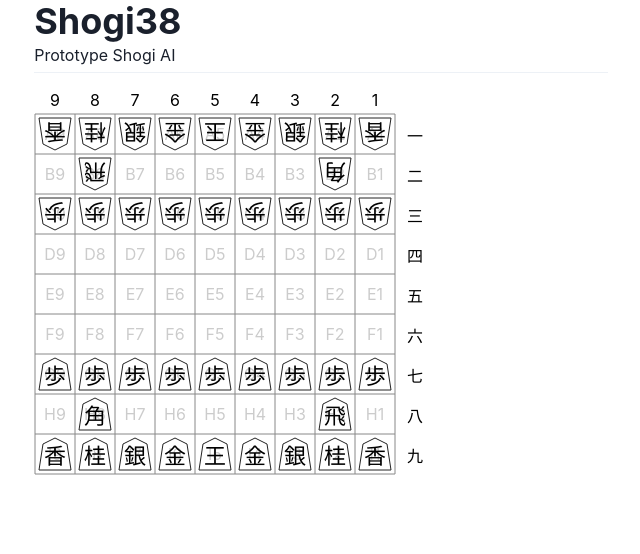
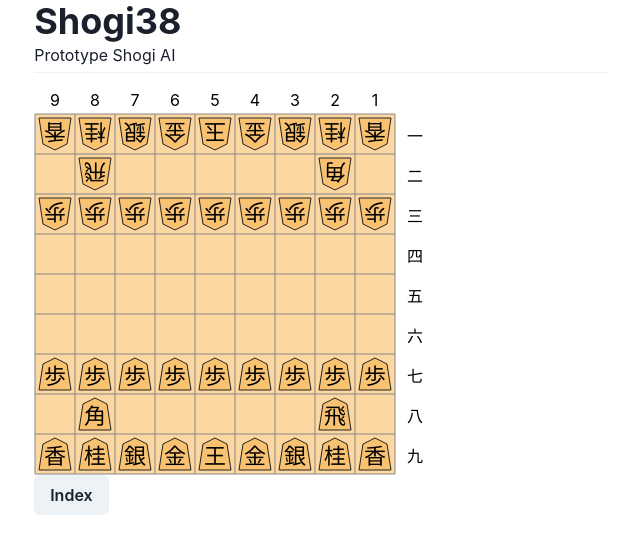
Before and after one commit to ma38su/shogi, a Next.js app: page / in a window 1280 px wide. Shown: the top 554 px of the page, without its empty margins (319-959 px from the left). Built offline with nearby package versions, Linux system fonts and the light colour scheme.

Commit message:
refactoring

```diff
--- /dev/null
+++ b/libs/VisibilityOption.ts
@@ -0,0 +1,6 @@
+type VisibilityOption = 'Index';
+
+const VisibilityOptions: readonly VisibilityOption[] = ['Index'] as const;
+
+export type { VisibilityOption }
+export { VisibilityOptions }
--- a/libs/components/BoardSvg.tsx
+++ b/libs/components/BoardSvg.tsx
@@ -1,6 +1,8 @@
 import React from "react";
+import { XYArray } from "../geometry";
 import { Color, PieceType } from "../shogi";
 import { generateGrid, polylinesToPath, polylineToPoints } from "../svg";
+import { VisibilityOption } from "../VisibilityOption";
 import { PieceSvg } from "./PieceSvg";
 
 const yLabel = ['A', 'B', 'C', 'D', 'E', 'F', 'G', 'H', 'I'];
@@ -26,16 +28,27 @@ const YLabel = React.memo(function YLabel() {
   )
 });
 
-type VisibilityOption = 'Index';
-
 type Props = {
   position: Map<string, [PieceType, Color]>,
   visibilityOptions?: VisibilityOption[],
 };
 
-const indexList: number[] = [];
-for (let i = 0; i < 81; ++i) {
-  indexList.push(i);
+
+function range(start: number, end: number): number[] {
+  const list: number[] = [];
+  for (let i = start; i < end; ++i) {
+    list.push(i);
+  }
+  return list;
+}
+
+function createRectangle(width: number, height: number): XYArray {
+  return [
+    [0, 0],
+    [width, 0],
+    [width, height],
+    [0, height]
+  ];
 }
 
 function BoardSvg(props: Props) {
@@ -46,8 +59,11 @@ function BoardSvg(props: Props) {
   const scale = 40;
   const widthGuide = 30;
   const heightGuide = 30;
-  const width = (9 * gridSize)*scale + margin * 2 + widthGuide;
-  const height = (9 * gridSize)*scale + margin * 2 + heightGuide;
+  const boardWidth = (9 * gridSize);
+  const boardHeight = (9 * gridSize);
+
+  const width = boardWidth * scale + margin * 2 + widthGuide;
+  const height = boardHeight * scale + margin * 2 + heightGuide;
 
   const onClick = (x: number, y: number, color: Color, type: PieceType) => {
     console.log({x, y, color, type});
@@ -60,18 +76,21 @@ function BoardSvg(props: Props) {
 
         <XLabel />
         <YLabel />
+
+        <polygon points={polylineToPoints(createRectangle(boardWidth, boardHeight))} stroke='none' fill='#FCD7A1' />
+        <path d={generateGrid(9, 9, gridSize)} strokeWidth={1/scale} stroke='#888' fill='none' />
+
         {
           visibilityOptions?.includes('Index') && (
             // index
-            indexList.map((n, i) => {
+            range(0, 81).map((i) => {
               const y = i % 9;
               const x = Math.floor(i/9);
-              return <text key={n} fontSize={0.4} fill='#ccc' textAnchor='middle' transform={`translate(${8.5-x},${y+0.65})`}>{yLabel[y]}{x+1}</text>
+              const label = `${yLabel[y]}${x+1}`;
+              return <text key={i} fontSize={0.4} fill='#777' textAnchor='middle' transform={`translate(${-x+8.5},${y+0.65})`}>{label}</text>
             })
           )
         }
-
-        <path d={generateGrid(9, 9, gridSize)} strokeWidth={1/scale} stroke='#888' fill='none' />
 
         {
           Array.from(position.entries()).map(([key, [type, color]]) => {
@@ -84,6 +103,7 @@ function BoardSvg(props: Props) {
             return <PieceSvg key={key} {...{type, x, y, first: color === 'B', scale, onClick}} />
           })
         }
+
       </g>
     </svg>
   );
--- a/libs/components/PieceSvg.tsx
+++ b/libs/components/PieceSvg.tsx
@@ -1,5 +1,5 @@
 import { XYArray } from "../geometry";
-import { PieceType } from "../shogi";
+import { Color, PieceType } from "../shogi";
 import { polylineToPoints } from "../svg";
 
 function createPiece(): XYArray {
@@ -18,7 +18,7 @@ function PieceSvg(props: {type: PieceType, x: number, y: number, first: boolean,
   const { type, x, y, first, scale, onClick } = props;
   return (
     <g transform={first ? `translate(${x},${y})` : `translate(${x+1},${y+1}) scale(-1,-1)`} name={`${y}${x}${first?'b':'w'}${type}`} onClick={() => onClick(x, y, first ? 'B' : 'W', type)}>
-      <polygon points={piecePoints} strokeWidth={1/scale} stroke='#222' fill='none' />
+      <polygon points={piecePoints} strokeWidth={1/scale} stroke='#222' fill='#F9C270' />
       <text fontFamily={'Noto Serif JP, serif'} fontSize={0.55} textAnchor='middle' transform={`translate(0.5,0.75)`}>{type}</text>
     </g>
   );
--- a/pages/index.tsx
+++ b/pages/index.tsx
@@ -1,10 +1,24 @@
+import React from 'react';
+import { Button, Container, Divider, Heading, Text } from '@chakra-ui/react'
+
 import Head from 'next/head'
-import { Container, Divider, Heading, Text } from '@chakra-ui/react'
 
 import { InitialPosition } from '../data/data';
 import { BoardSvg } from '../libs/components/BoardSvg'
+import { VisibilityOption, VisibilityOptions } from '../libs/VisibilityOption';
 
 export default function Home() {
+  const [visibilityOptions, setVisibilityOptions] = React.useState<VisibilityOption[]>([]);
+
+  const handleVisibilityOptionChange = (option: VisibilityOption) => {
+    const state = visibilityOptions.includes(option);
+    if (state) {
+      setVisibilityOptions(visibilityOptions.filter(op => op !== option));
+    } else {
+      setVisibilityOptions([...visibilityOptions, option]);
+    }
+  }
+
   return (
     <>
       <Head>
@@ -19,7 +33,17 @@ export default function Home() {
 
         <Divider style={{marginTop: '5px', marginBottom: '10px'}} />
 
-        <BoardSvg position={InitialPosition} visibilityOptions={['Index']} />
+        <BoardSvg position={InitialPosition} visibilityOptions={visibilityOptions} />
+
+        {
+          VisibilityOptions.map((option) => {
+            return (
+              <Button key={option} colorScheme={visibilityOptions.includes(option) ? 'blue' : 'gray'} onClick={() => handleVisibilityOptionChange(option)}>
+                {option}
+              </Button>
+            )
+          })
+        }
       </Container>
     </>
   )
```
